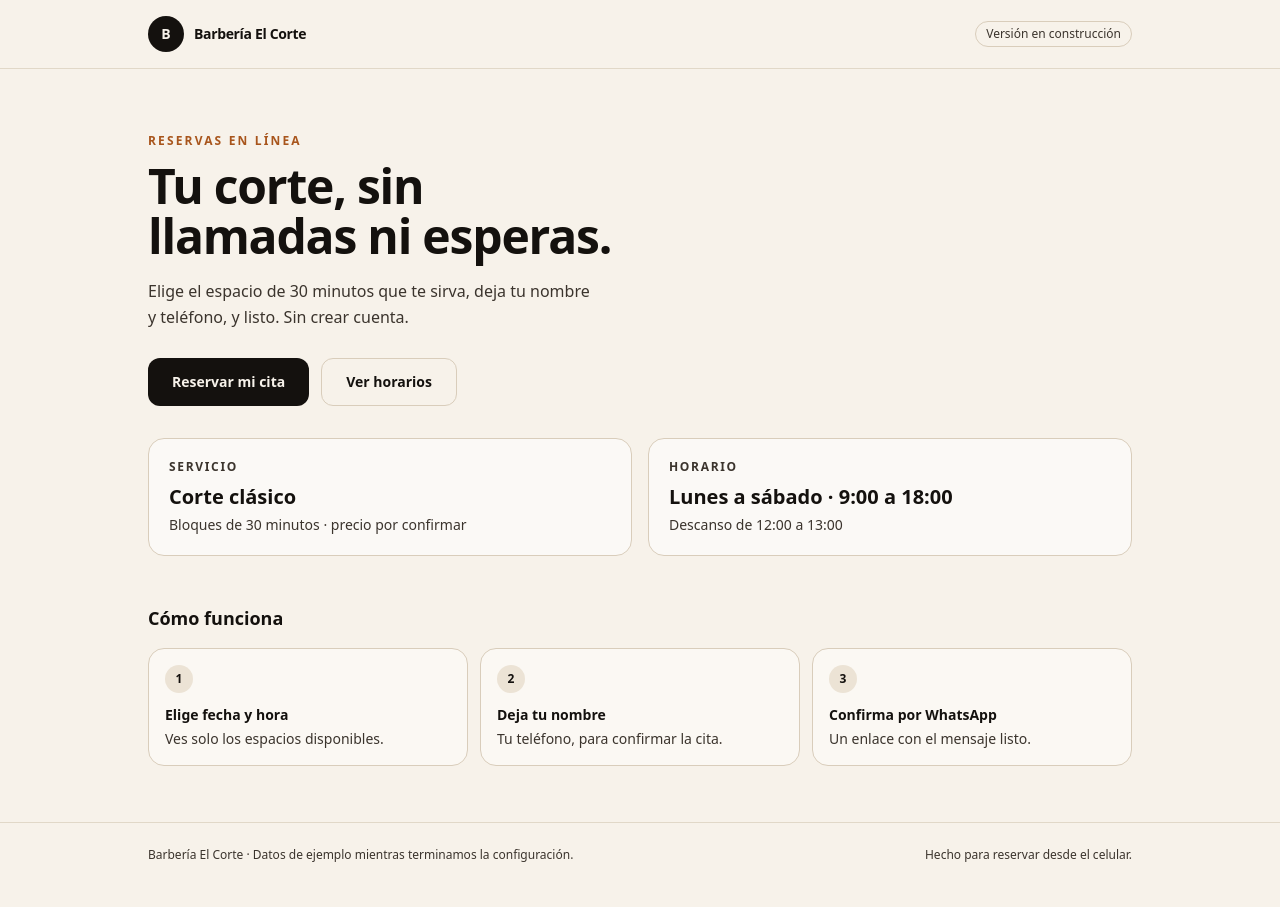
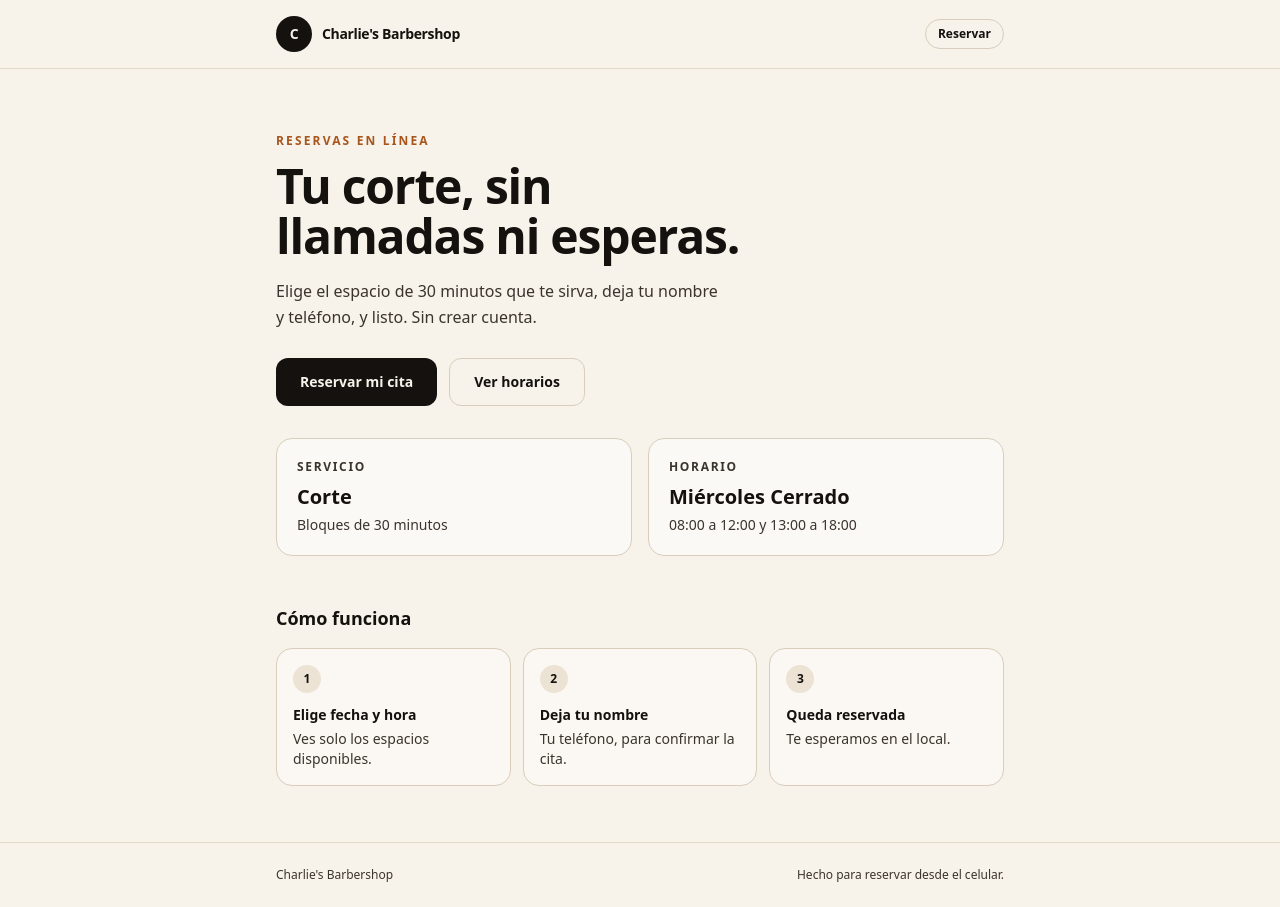
Before and after one commit to max-riv/barberia-web, a Next.js app: page / in a window 1280 px wide. Built offline with nearby package versions, Linux system fonts and the light colour scheme; no server answers; the database is empty.

Commit message:
feat(home): portada con servicio, precio y horario reales
Lee el negocio desde Supabase y cae a datos de respaldo si la base no responde. La portada se renderiza en cada peticion para no quedar con datos viejos.

```diff
--- a/src/app/layout.tsx
+++ b/src/app/layout.tsx
@@ -4,12 +4,12 @@ import "./globals.css";
 
 export const metadata: Metadata = {
   title: {
-    default: "Barbería · Reserva tu cita",
-    template: "%s · Barbería",
+    default: "Charlie's Barbershop · Reserva tu cita",
+    template: "%s · Charlie's Barbershop",
   },
   description:
     "Reserva tu corte en línea en bloques de 30 minutos, sin crear cuenta y sin llamadas.",
-  applicationName: "Barbería",
+  applicationName: "Charlie's Barbershop",
   formatDetection: { telephone: true },
 };
 
--- a/src/app/page.tsx
+++ b/src/app/page.tsx
@@ -1,40 +1,33 @@
 import Link from "next/link";
 
-/**
- * Fase 0: datos de ejemplo. En la Fase 1.5 pasan a leerse desde la tabla
- * `businesses` y `services` en Supabase.
- */
-const BUSINESS = {
-  name: "Barbería El Corte",
-  serviceName: "Corte clásico",
-  durationMinutes: 30,
-  schedule: "Lunes a sábado · 9:00 a 18:00",
-  breakTime: "Descanso de 12:00 a 13:00",
-};
+import { SiteHeader } from "@/components/site-header";
+import { describeSchedule, formatPrice } from "@/lib/booking";
+import { BUSINESS_FALLBACK } from "@/lib/business";
+import { loadBusinessContext } from "@/lib/booking-data";
 
-export default function Home() {
+// Los datos vienen de Supabase y cambian sin deploy (Fase 1.5). Sin esto Next
+// prerenderiza la portada en el build y se queda con datos viejos.
+export const dynamic = "force-dynamic";
+
+export default async function Home() {
+  const context = await loadBusinessContext();
+
+  const name = context?.business.name ?? BUSINESS_FALLBACK.name;
+  const serviceName = context?.service.name ?? "Corte";
+  const durationMinutes = context?.service.durationMinutes ?? 30;
+  const price = context
+    ? formatPrice(context.service.priceCents, context.business.currency)
+    : null;
+  const schedule = context
+    ? describeSchedule(context.schedule)
+    : { days: "Miércoles cerrado", hours: "08:00 a 12:00 y 13:00 a 18:00" };
+  const address = context?.business.address ?? null;
+
   return (
     <div className="flex min-h-dvh flex-col">
-      <header className="border-b border-line/70">
-        <div className="mx-auto flex w-full max-w-5xl items-center justify-between gap-3 px-5 py-4">
-          <span className="flex items-center gap-2.5">
-            <span
-              aria-hidden="true"
-              className="grid size-9 place-items-center rounded-full bg-ink text-sm font-semibold text-sand"
-            >
-              B
-            </span>
-            <span className="text-sm font-semibold tracking-tight">
-              {BUSINESS.name}
-            </span>
-          </span>
-          <span className="rounded-full border border-line px-2.5 py-1 text-xs font-medium text-ink-soft">
-            Versión en construcción
-          </span>
-        </div>
-      </header>
+      <SiteHeader businessName={name} />
 
-      <main className="mx-auto w-full max-w-5xl flex-1 px-5">
+      <main className="mx-auto w-full max-w-3xl flex-1 px-5">
         <section className="pt-10 pb-8 sm:pt-16">
           <p className="text-xs font-semibold tracking-[0.18em] text-copper uppercase">
             Reservas en línea
@@ -43,8 +36,8 @@ export default function Home() {
             Tu corte, sin llamadas ni esperas.
           </h1>
           <p className="mt-4 max-w-md text-base leading-relaxed text-ink-soft">
-            Elige el espacio de 30 minutos que te sirva, deja tu nombre y
-            teléfono, y listo. Sin crear cuenta.
+            Elige el espacio de {durationMinutes} minutos que te sirva, deja tu
+            nombre y teléfono, y listo. Sin crear cuenta.
           </p>
 
           <div className="mt-7 flex flex-col gap-3 sm:flex-row sm:items-center">
@@ -72,12 +65,10 @@ export default function Home() {
             <p className="text-xs font-semibold tracking-[0.14em] text-ink-soft uppercase">
               Servicio
             </p>
-            <h2 className="mt-2 text-xl font-semibold">
-              {BUSINESS.serviceName}
-            </h2>
+            <h2 className="mt-2 text-xl font-semibold">{serviceName}</h2>
             <p className="mt-1 text-sm text-ink-soft">
-              Bloques de {BUSINESS.durationMinutes} minutos · precio por
-              confirmar
+              Bloques de {durationMinutes} minutos
+              {price ? ` · ${price}` : ""}
             </p>
           </article>
 
@@ -85,8 +76,12 @@ export default function Home() {
             <p className="text-xs font-semibold tracking-[0.14em] text-ink-soft uppercase">
               Horario
             </p>
-            <h2 className="mt-2 text-xl font-semibold">{BUSINESS.schedule}</h2>
-            <p className="mt-1 text-sm text-ink-soft">{BUSINESS.breakTime}</p>
+            <h2 className="mt-2 text-xl font-semibold capitalize">
+              {schedule.days}
+            </h2>
+            {schedule.hours ? (
+              <p className="mt-1 text-sm text-ink-soft">{schedule.hours}</p>
+            ) : null}
           </article>
         </section>
 
@@ -98,7 +93,7 @@ export default function Home() {
             {[
               ["1", "Elige fecha y hora", "Ves solo los espacios disponibles."],
               ["2", "Deja tu nombre", "Tu teléfono, para confirmar la cita."],
-              ["3", "Confirma por WhatsApp", "Un enlace con el mensaje listo."],
+              ["3", "Queda reservada", "Te esperamos en el local."],
             ].map(([step, title, detail]) => (
               <li
                 key={step}
@@ -116,10 +111,10 @@ export default function Home() {
       </main>
 
       <footer className="border-t border-line/70">
-        <div className="mx-auto flex w-full max-w-5xl flex-col gap-2 px-5 py-6 text-xs text-ink-soft sm:flex-row sm:items-center sm:justify-between">
+        <div className="mx-auto flex w-full max-w-3xl flex-col gap-2 px-5 py-6 text-xs text-ink-soft sm:flex-row sm:items-center sm:justify-between">
           <p>
-            {BUSINESS.name} · Datos de ejemplo mientras terminamos la
-            configuración.
+            {name}
+            {address ? ` · ${address}` : ""}
           </p>
           <p>Hecho para reservar desde el celular.</p>
         </div>
```
